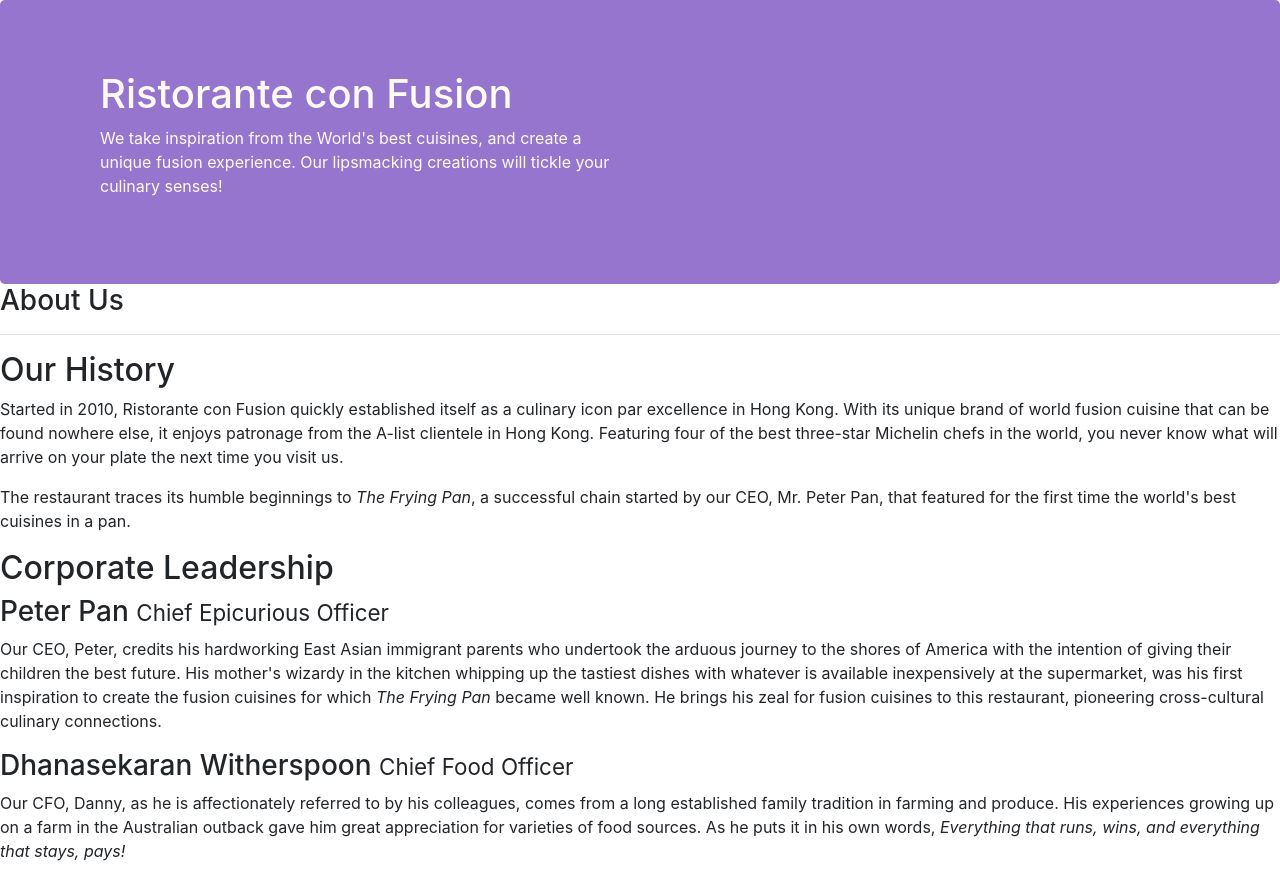
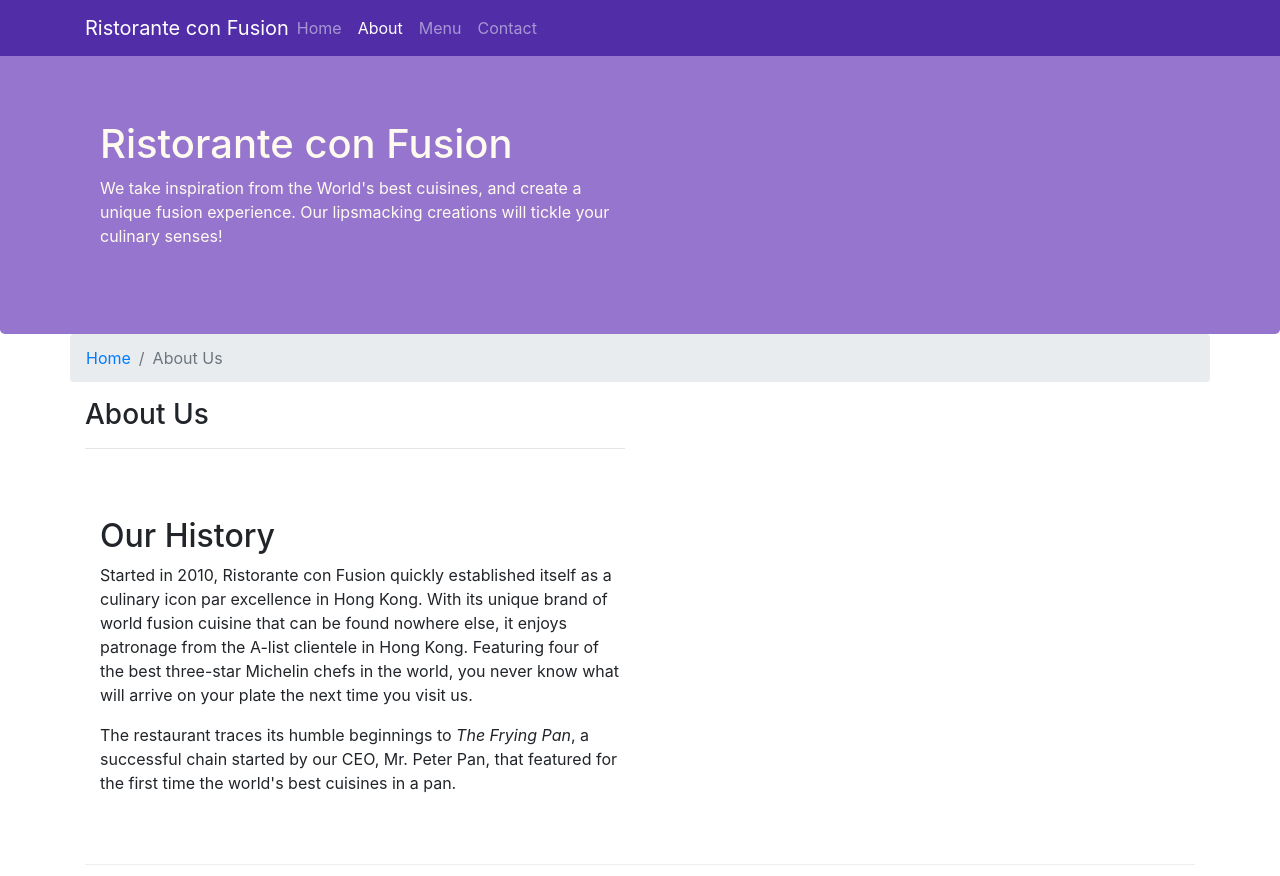
Before and after one commit to christinemagdy/Food-Circle-Restaurant, a website: page aboutus.html in a window 1280 px wide. Shown: the top 876 px of the page. Drawn offline with nearby package versions, Linux system fonts and the light colour scheme.

Commit message:
Navbar and Breadcrumbs

```diff
--- a/aboutus.html
+++ b/aboutus.html
@@ -16,6 +16,44 @@
 </head>
 
 <body>
+    <!--Create a basic Navigation bar-->
+    <!--navbar Class allows me to create a navigation bar-->
+    <!--navbar-dark create a black background of the navbar-->
+    <!--navbar-expand-sm that means that for small and extra small screens-->
+    <!--bg-primary create a blue background of navbar-->
+    <!--fixed-top that fixes the navigation bar to the top of the browser (page) also when i scroll up & down it
+        still at the top ..... fixed-bottom-->
+
+
+        <nav class="navbar navbar-dark navbar-expand-sm fixed-top">
+                <div class="container">
+
+                    <!--i want to hidden items of the navbar when i open the Page on small and extra small screens
+                        and add Toggle icon-->
+                    <!--data-toggle = collapse -> means that hidden all items of navabar at this toggle icon-->
+                    <button class="navbar-toggler" type="button" data-toggle="collapse" data-target="#Navbar">
+                        <span class="navbar-toggler-icon"></span>
+                    </button>
+
+                    <!--navbar-brand class allows to me to display some information as a branding information
+                         in my navigation bar-->
+                    <!--name of a company ,, logo of a company-->
+                    <a class="navbar-brand mr-auto" href="./index.html">Ristorante con Fusion</a>
+
+                    <div class="collapse navbar-collapse" id="Navbar">
+                        <ul class="navbar-nav mr-auto">
+                            <li class="nav-item"><a class="nav-link" href="./index.html">Home</a></li>
+                            <li class="nav-item active"><a class="nav-link" href="#">About</a></li>
+                            <li class="nav-item"><a class="nav-link" href="#">Menu</a></li>
+                            <li class="nav-item"><a class="nav-link" href="#">Contact</a></li>
+                        </ul>
+                    </div>
+                    <!--navbar nav help me to define the set of links that will be included in my navbar and displayed horizontly-->
+                    <!--mr-auto used to specify the right margin (mr)-->
+                    <!--active class means that i'm in Homepage now-->
+
+                </div>
+            </nav>
 
     <header class="jumbotron">
         <div class="container">
@@ -30,36 +68,41 @@
         </div>
     </header>
 
-    <div>
-        <div>
-            <div >
+    <div class="container">
+        <div class="row">
+            <ol class="col-12 breadcrumb">
+                <li class="breadcrumb-item"><a href="./index.html">Home</a></li>
+                <li class="breadcrumb-item active">About Us</li>
+            </ol>
+            <div class="col-12 col-sm-6">
                <h3>About Us</h3>
                <hr>
             </div>
         </div>
 
-        <div>
-            <div>
+        <div class="row row-content align-items-center">
+            <div class="col-12 col-sm">
                 <h2>Our History</h2>
                 <p>Started in 2010, Ristorante con Fusion quickly established itself as a culinary icon par excellence in Hong Kong. With its unique brand of world fusion cuisine that can be found nowhere else, it enjoys patronage from the A-list clientele in Hong Kong.  Featuring four of the best three-star Michelin chefs in the world, you never know what will arrive on your plate the next time you visit us.</p>
                 <p>The restaurant traces its humble beginnings to <em>The Frying Pan</em>, a successful chain started by our CEO, Mr. Peter Pan, that featured for the first time the world's best cuisines in a pan.</p>
             </div>
-            <div>
+            <div class="col-12 col-sm">
             </div>
+
         </div>
 
 
-        <div>
-            <div>
+        <div class="row row-content align-items-center">
+            <div class="col-12 col-sm">
                 <h2>Corporate Leadership</h2>
                 <h3>Peter Pan <small>Chief Epicurious Officer</small></h3>
-                <p>Our CEO, Peter, credits his hardworking East Asian immigrant parents who undertook the arduous journey to the shores of America with the intention of giving their children the best future. His mother's wizardy in the kitchen whipping up the tastiest dishes with whatever is available inexpensively at the supermarket, was his first inspiration to create the fusion cuisines for which <em>The Frying Pan</em> became well known. He brings his zeal for fusion cuisines to this restaurant, pioneering cross-cultural culinary connections.</p>
+                <p class="d-none d-sm-block">Our CEO, Peter, credits his hardworking East Asian immigrant parents who undertook the arduous journey to the shores of America with the intention of giving their children the best future. His mother's wizardy in the kitchen whipping up the tastiest dishes with whatever is available inexpensively at the supermarket, was his first inspiration to create the fusion cuisines for which <em>The Frying Pan</em> became well known. He brings his zeal for fusion cuisines to this restaurant, pioneering cross-cultural culinary connections.</p>
                 <h3>Dhanasekaran Witherspoon <small>Chief Food Officer</small></h3>
-                <p>Our CFO, Danny, as he is affectionately referred to by his colleagues, comes from a long established family tradition in farming and produce. His experiences growing up on a farm in the Australian outback gave him great appreciation for varieties of food sources. As he puts it in his own words, <em>Everything that runs, wins, and everything that stays, pays!</em></p>
+                <p class="d-none d-sm-block">Our CFO, Danny, as he is affectionately referred to by his colleagues, comes from a long established family tradition in farming and produce. His experiences growing up on a farm in the Australian outback gave him great appreciation for varieties of food sources. As he puts it in his own words, <em>Everything that runs, wins, and everything that stays, pays!</em></p>
                 <h3>Agumbe Tang <small>Chief Taste Officer</small></h3>
-                <p>Blessed with the most discerning gustatory sense, Agumbe, our CTO, personally ensures that every dish that we serve meets his exacting tastes. Our chefs dread the tongue lashing that ensues if their dish does not meet his exacting standards. He lives by his motto, <em>You click only if you survive my lick.</em></p>
+                <p class="d-none d-sm-block">Blessed with the most discerning gustatory sense, Agumbe, our CTO, personally ensures that every dish that we serve meets his exacting tastes. Our chefs dread the tongue lashing that ensues if their dish does not meet his exacting standards. He lives by his motto, <em>You click only if you survive my lick.</em></p>
                 <h3>Alberto Somayya <small>Executive Chef</small></h3>
-                <p>Award winning three-star Michelin chef with wide International experience having worked closely with whos-who in the culinary world, he specializes in creating mouthwatering Indo-Italian fusion experiences. He says, <em>Put together the cuisines from the two craziest cultures, and you get a winning hit! Amma Mia!</em></p>
+                <p class="d-none d-sm-block">Award winning three-star Michelin chef with wide International experience having worked closely with whos-who in the culinary world, he specializes in creating mouthwatering Indo-Italian fusion experiences. He says, <em>Put together the cuisines from the two craziest cultures, and you get a winning hit! Amma Mia!</em></p>
             </div>
        </div>
 
@@ -71,7 +114,7 @@
                 <div class="col-4 offset-1 col-sm-2">
                     <h5>Links</h5>
                     <ul class="list-unstyled">
-                        <li><a href="#">Home</a></li>
+                        <li><a href="./index.html">Home</a></li>
                         <li><a href="#">About</a></li>
                         <li><a href="#">Menu</a></li>
                         <li><a href="#">Contact</a></li>
--- a/css/styles.css
+++ b/css/styles.css
@@ -27,3 +27,10 @@
     margin:0px;
     color:#0f0f0f;
 }
+body{
+    padding: 50px 0px 0px 0px;
+    z-index: 0;
+}
+.navbar-dark{
+    background-color:#512DA8;
+}
```
Also changed, not shown: index.html (+42 -4 lines).
